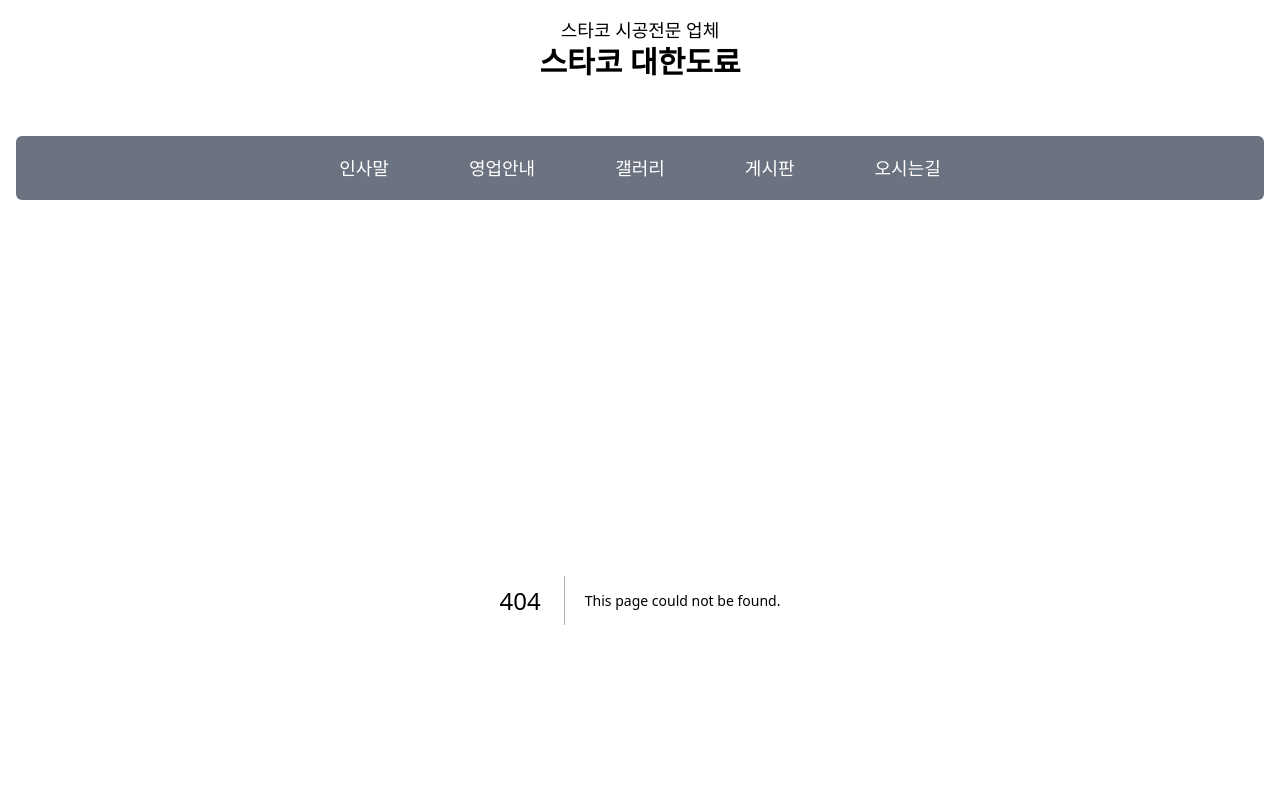
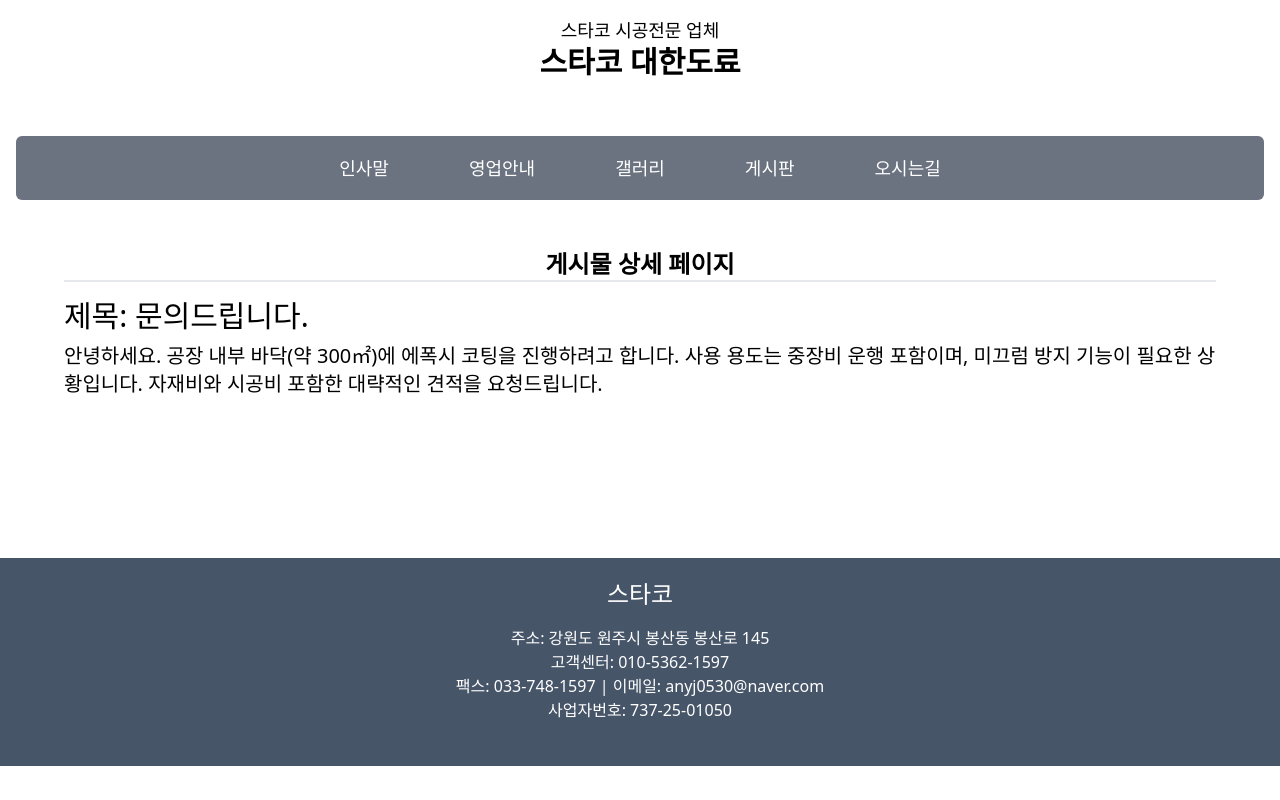
Before and after one commit to hyebinkimsdf/daehanPaint, a Next.js app: page /board/1500 in a window 1280 px wide. Before the commit this address had no page. Shown: the top 800 px of the page. Built offline with nearby package versions, Linux system fonts and the light colour scheme.

Commit message:
feat: 게시판 id페이지 추가

```diff
--- /dev/null
+++ b/app/board/[id]/page.tsx
@@ -0,0 +1,47 @@
+"use client";
+// app/board/[id]/page.tsx
+import { useParams } from "next/navigation";
+
+export default function BoardDetail() {
+  const params = useParams();
+  const id = params?.id;
+
+  // 임시 데이터
+  const posts = [
+    {
+      id: "1500",
+      title: "문의드립니다.",
+      content:
+        "안녕하세요. 공장 내부 바닥(약 300㎡)에 에폭시 코팅을 진행하려고 합니다. 사용 용도는 중장비 운행 포함이며, 미끄럼 방지 기능이 필요한 상황입니다. 자재비와 시공비 포함한 대략적인 견적을 요청드립니다.",
+    },
+    {
+      id: "1501",
+      title: "문의드립니다.",
+      content: "알루미늄 부품에 분체 도장을 진행하고자 하는데, 표면 처리부터 완전 건조까지 예상 소요 시간을 알고 싶습니다. 하루 생산 가능 수량도 함께 안내 부탁드립니다.",
+    },
+    { id: "1502", title: "문의드립니다.", content: "500도 이상의 고온 환경에서 사용할 금속 부품에 적합한 내열 도료를 찾고 있습니다. 색상 유지와 내식성이 중요하며, 납기 일정도 함께 알고 싶습니다." },
+    {
+      id: "1503",
+      title: "문의드립니다.",
+      content:
+        "현재 시설 벽면에 수성 아크릴 페인트가 도장되어 있습니다. 이 위에 우레탄 계열 도료로 재도장이 가능한지 궁금합니다. 사전 처리나 프라이머 사용 여부 등 시공 가능 조건을 안내해주시면 감사하겠습니다.",
+    },
+  ];
+
+  // 선택된 게시물 찾기
+  const post = posts.find((post) => post.id === id);
+
+  if (!post) {
+    return <p>게시물을 찾을 수 없습니다.</p>;
+  }
+
+  return (
+    <div className="p-12 mx-auto w-full max-w-[1440px] flex flex-col justify-center items-center ">
+      <h1 className="text-2xl font-bold border-b-2 w-full max-w-[1440p] text-center">게시물 상세 페이지</h1>
+      <div className=" w-full max-w-[1440px] flex flex-col items-start">
+        <h2 className="text-3xl mt-4">제목: {post.title}</h2>
+        <p className="mt-2 text-xl">{post.content}</p>
+      </div>
+    </div>
+  );
+}
--- a/app/gallery/page.tsx
+++ b/app/gallery/page.tsx
@@ -1,7 +1,10 @@
 export default function gallery() {
   return (
-    <>
-      <p>갤러리페이지</p>
-    </>
+    <div className="flex items-center justify-center h-[600px] bg-gray-100">
+      <div className="text-center">
+        <h1 className="text-4xl font-bold text-gray-800 mb-4">페이지 준비 중입니다</h1>
+        <p className="text-lg text-gray-600">빠른 시일 내에 확인하실 수 있도록 하겠습니다.</p>
+      </div>
+    </div>
   );
 }
```
